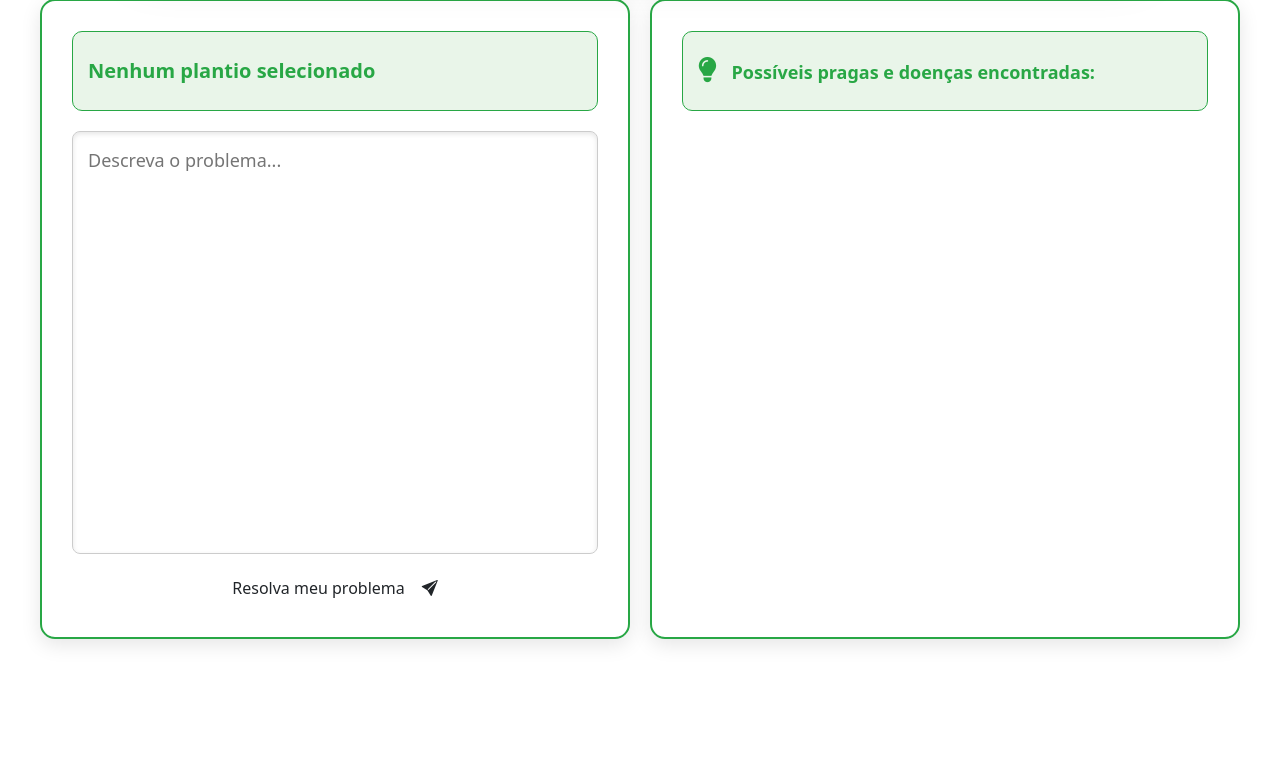
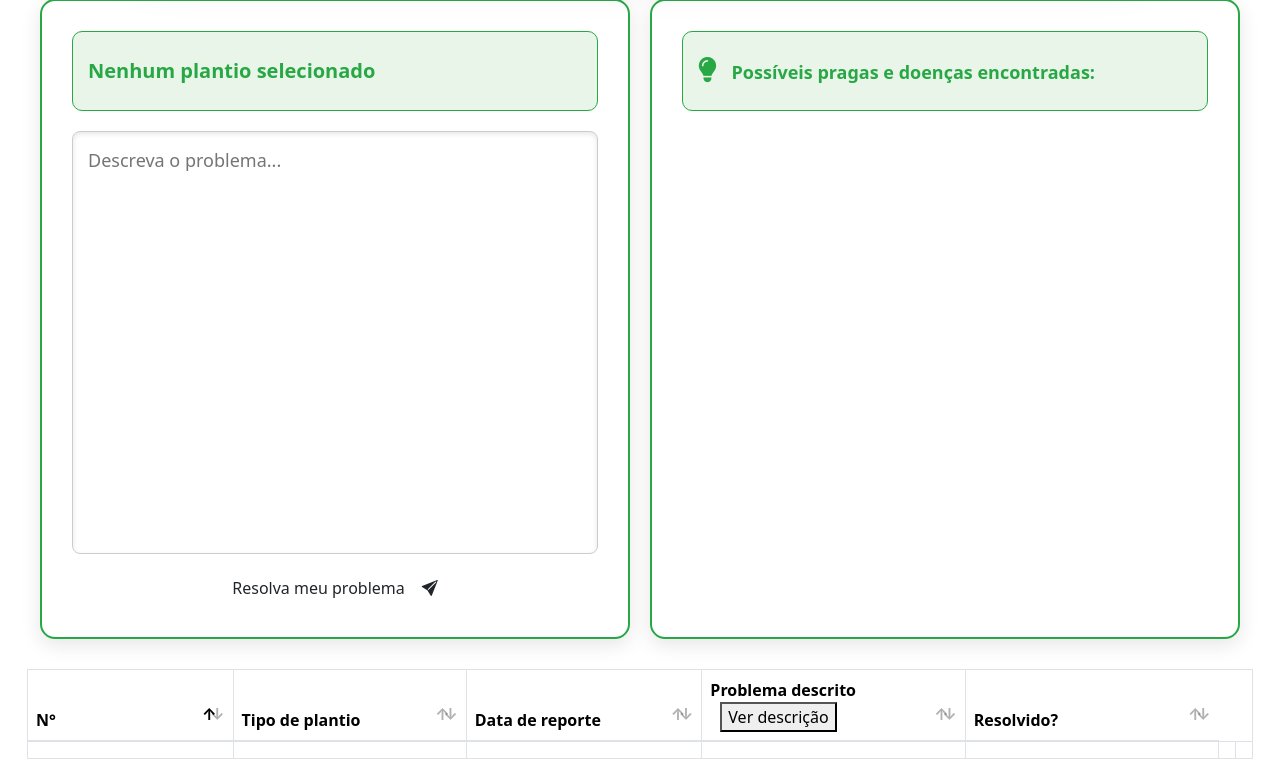
Before and after one commit to Carlosesposito22/Plantae2, a Django app: page /detalhes_problema/ in a window 1280 px wide. Shown: the part 127-892 px from the top of the page. Before the commit the page ends 772 px from the top, so only its background shows below. Run offline with Django 4.2, Linux system fonts and the light colour scheme; lists and menus that the app fills with data are empty; parts of the project's set-up code (start-up, migrations or seed data) failed here and were passed over; some libraries are stand-ins or nearby versions.

Commit message:
base da tabela

```diff
--- a/templates/site_cc/detalhes_problema.html
+++ b/templates/site_cc/detalhes_problema.html
@@ -176,6 +176,46 @@
     </div>
 </div>
 
+<div class="col-md-13">
+    <div class="tile-13">
+        <div class="tile-body-13">
+            <div class="table-responsive-13">
+                <div id="sampleTable_wrapper-13" class="dataTables_wrapper container-fluid dt-bootstrap4 no-footer">
+                    <div class="row-13">
+                        <div class="col-sm-12">
+                            <table class="table table-hover table-bordered dataTable no-footer-13" id="sampleTable-13" role="grid" aria-describedby="sampleTable_info">
+                                <thead>
+                                    <tr role="row">
+                                        <th class="sorting_asc" tabindex="0" aria-controls="sampleTable" rowspan="1" colspan="1" aria-sort="ascending" style="width: 600px;">N°</th>
+                                        <th class="sorting" tabindex="0" aria-controls="sampleTable" rowspan="1" colspan="1" style="width: 600px;">Tipo de plantio</th>
+                                        <th class="sorting" tabindex="0" aria-controls="sampleTable" rowspan="1" colspan="1" style="width: 600px;">Data de reporte</th>
+                                        <th class="sorting" tabindex="0" aria-controls="sampleTable" rowspan="1" colspan="1" style="width: 600px;">
+                                            Problema descrito
+                                            <button onclick="descricaoFunction()" style="margin-left: 10px;">Ver descrição</button></th>
+                                        <th class="sorting" tabindex="0" aria-controls="sampleTable" rowspan="1" colspan="1" style="width: 600px;">Resolvido?</th>
+                                    </tr>
+                                </thead>
+                                <tbody>
+                                        <tr role="row" class="odd-13">
+                                            <td></td>
+                                            <td></td>
+                                            <td></td>
+                                            <td></td>
+                                            <td></td>
+                                            <td></td>
+                                            <td></td>
+                                        </tr>
+                                </tbody>
+                            </table>
+                        </div>
+                    </div>
+                </div>
+            </div>
+        </div>
+    </div>
+</div>
+
+
 <!-- Script para AJAX -->
 <script>
     document.getElementById('detalheProblemaForm').addEventListener('submit', function(e) {
```
